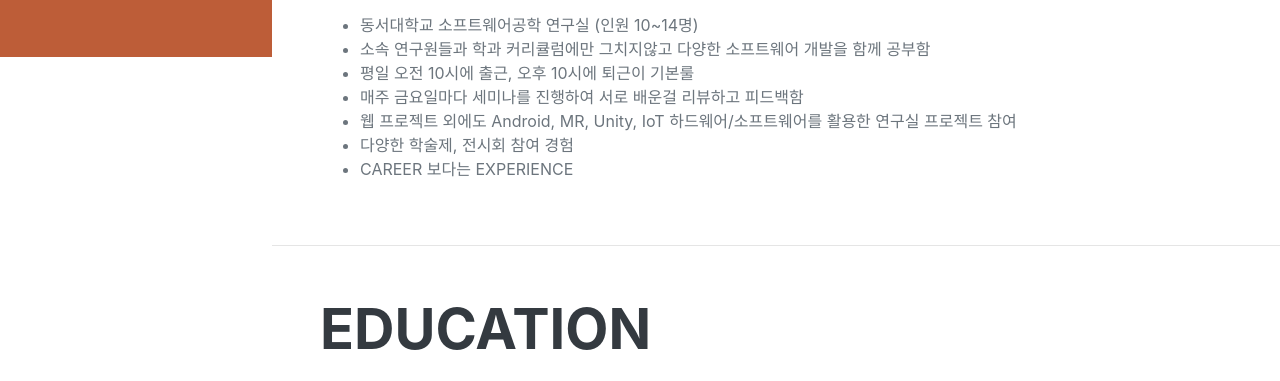
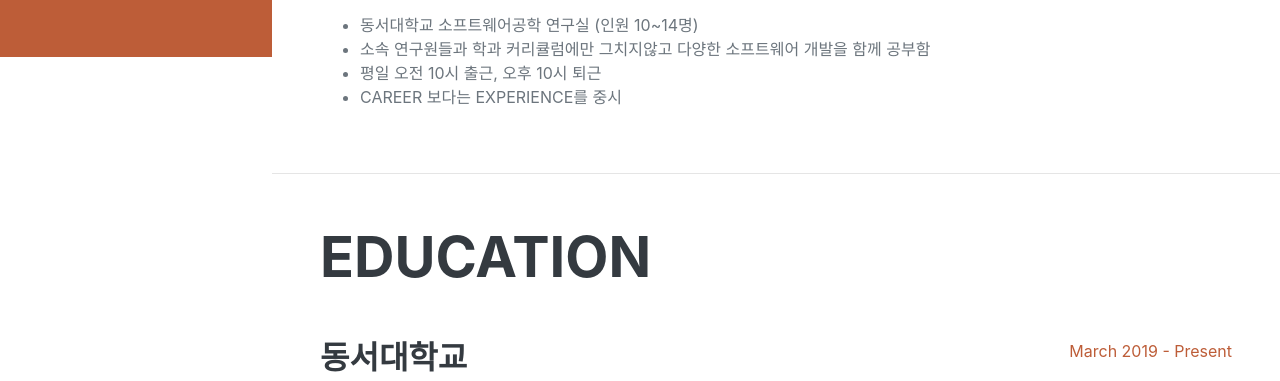
Before and after one commit to JeongMu/Portfolio, a plain HTML site: page index.html in a window 1280 px wide. Shown: the part 743-1124 px from the top of the page. Drawn offline with nearby package versions, Linux system fonts and the light colour scheme; a web font is replaced by a local one.

Commit message:
Update index.html

```diff
--- a/index.html
+++ b/index.html
@@ -66,11 +66,8 @@
                             <ul>
                                 <li>동서대학교 소프트웨어공학 연구실 (인원 10~14명)</li>
                                 <li>소속 연구원들과 학과 커리큘럼에만 그치지않고 다양한 소프트웨어 개발을 함께 공부함</li>
-                                <li>평일 오전 10시에 출근, 오후 10시에 퇴근이 기본룰</li>
-                                <li>매주 금요일마다 세미나를 진행하여 서로 배운걸 리뷰하고 피드백함</li>
-                                <li>웹 프로젝트 외에도 Android, MR, Unity, IoT 하드웨어/소프트웨어를 활용한 연구실 프로젝트 참여</li>
-                                <li>다양한 학술제, 전시회 참여 경험</li>
-                                <li>CAREER 보다는 EXPERIENCE</li>
+                                <li>평일 오전 10시 출근, 오후 10시 퇴근</li>
+                                <li>CAREER 보다는 EXPERIENCE를 중시</li>
                             </ul>
                         </div>
                         <div class="flex-shrink-0"><span class="text-primary">July 2020 - Present</span></div>
```
